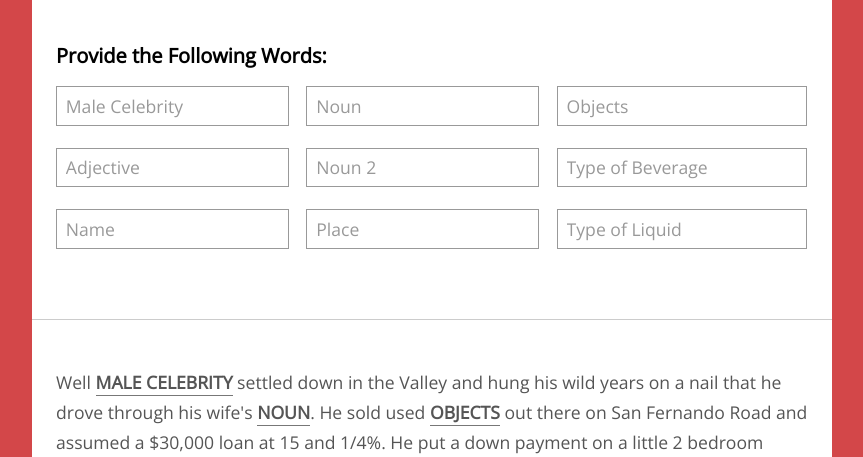
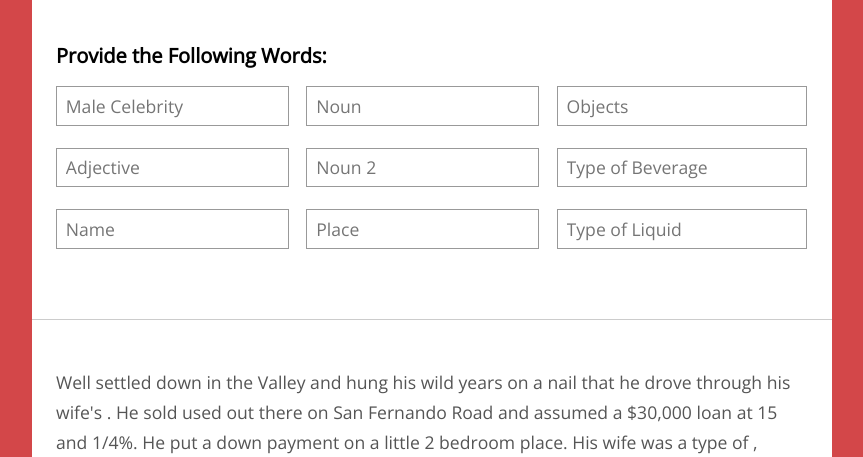
Before and after one commit to JustinEricLaw/Waitstaff-Calculator, a plain HTML site: page index.html in a window 1280 px wide. Shown: the part 285-742 px from the top of the page, without its empty margins (208-1071 px from the left). Drawn offline with nearby package versions, Linux system fonts and the light colour scheme.

Commit message:
Update input attributes.

```diff
--- a/index.html
+++ b/index.html
@@ -32,15 +32,15 @@
       <section class="words-container group">
         <h3>Provide the Following Words:</h3>
           <ul>
-            <li><input ng-init="person='Male Celebrity'" ng-model="person" type="text"></li>
-            <li><input ng-init="noun='Noun'" ng-model="noun" type="text"></li>
-            <li><input ng-init="objects='Objects'" ng-model="objects" type="text"></li>
-            <li><input ng-init="adjective='Adjective'" ng-model="adjective" type="text"></li>
-            <li><input ng-init="noun2='Noun 2'" ng-model="noun2" type="text"></li>
-            <li><input ng-init="beverage='Type of Beverage'" ng-model="beverage" type="text"></li>
-            <li><input ng-init="name='Name'" ng-model="name" type="text"></li>
-            <li><input ng-init="place='Place'" ng-model="place" type="text"></li>
-            <li><input ng-init="liquid='Type of Liquid'" ng-model="liquid" type="text"></li>
+            <li><input placeholder="Male Celebrity" ng-model="person" type="text"></li>
+            <li><input placeholder="Noun" ng-model="noun" type="text"></li>
+            <li><input placeholder="Objects" ng-model="objects" type="text"></li>
+            <li><input placeholder="Adjective" ng-model="adjective" type="text"></li>
+            <li><input placeholder="Noun 2" ng-model="noun2" type="text"></li>
+            <li><input placeholder="Type of Beverage" ng-model="beverage" type="text"></li>
+            <li><input placeholder="Name" ng-model="name" type="text"></li>
+            <li><input placeholder="Place" ng-model="place" type="text"></li>
+            <li><input placeholder="Type of Liquid" ng-model="liquid" type="text"></li>
           </ul>
       </section>
 
```
